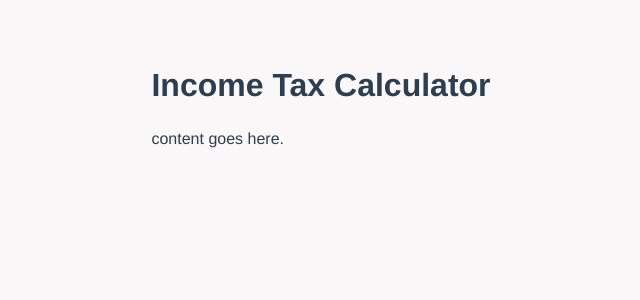
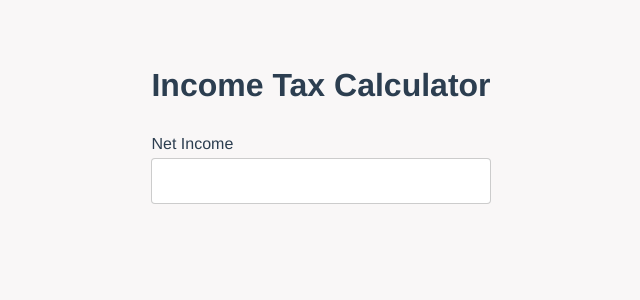
Before and after one commit to abahrisd/vue-questionnaire, a Vue app: page / in a window 1280 px wide. Shown: the top 300 px of the page, without its empty margins (319-959 px from the left). Built offline with nearby package versions, Linux system fonts and the light colour scheme.

Commit message:
add input field in form

```diff
--- a/package.json
+++ b/package.json
@@ -12,6 +12,7 @@
   },
   "dependencies": {
     "animate.css": "^3.7.0",
+    "vee-validate": "^2.1.7",
     "vue": "^2.5.2"
   },
   "devDependencies": {
--- a/src/App.vue
+++ b/src/App.vue
@@ -7,7 +7,7 @@
                     headline="Income Tax Calculator"
             >
                 <template>
-                    <span>content goes here.</span>
+                    <InputForm/>
                 </template>
             </Panel>
 
--- /dev/null
+++ b/src/components/Input.vue
@@ -0,0 +1,58 @@
+<template>
+    <div class="input-wrapper">
+        <label>{{label}}</label>
+        <input
+                class="input"
+                v-if="type==='input'"
+                @input="customInput($event.target.value)"
+                autocomplete="off"
+                type="text"
+        >
+        <transition name="alert-in"
+                    enter-active-class="animated flipInX"
+                    leave-active-class="animated flipOutX">
+            <p v-if="validationError" class="alert" >
+                {{ validationError }}
+            </p>
+        </transition>
+    </div>
+</template>
+
+<script>
+    import { Validator } from 'vee-validate';
+
+    const validator = new Validator();
+
+    export default {
+        name: 'Input',
+        props: {
+            type: String,
+            label: String,
+            validation: String,
+        },
+        data() {
+            return {
+                validationError: '',
+            };
+        },
+        methods: {
+            validate(value) {
+                return validator.verify(value, this.validation, {
+                    name: this.label,
+                });
+            },
+            async customInput(value) {
+                const { valid, errors } = await this.validate(value);
+                if (valid) {
+                    this.validationError = '';
+                    this.$emit('input', value);
+                } else {
+                    [this.validationError] = errors;
+                    this.$emit('input', '');
+                }
+            },
+        },
+    };
+</script>
+
+<style lang="scss" src="../assets/styles/Input.scss"/>
--- a/src/components/InputForm.vue
+++ b/src/components/InputForm.vue
@@ -1,11 +1,37 @@
-
 <template>
-
+    <form>
+        <Input
+                type="input"
+                label="Net Income"
+                validation="required|numeric"
+                v-model="inputs.incomeValue"
+                @input="input"
+        />
+    </form>
 </template>
 
 <script>
+    import Input from './Input.vue';
+
     export default {
         name: 'InputForm',
+        components: {
+            Input,
+        },
+        data() {
+            return {
+                inputs: {
+                    incomeValue: '',
+                },
+            };
+        },
+        methods: {
+            input(input) {
+                if (input.type === 'input') {
+                    this.incomeValue = input.value;
+                }
+            },
+        },
     };
 </script>
 
--- a/src/main.js
+++ b/src/main.js
@@ -1,4 +1,6 @@
 import Vue from 'vue';
+import VeeValidate from 'vee-validate';
+
 import App from './App.vue';
 
 Vue.config.productionTip = false;
@@ -8,3 +10,5 @@ new Vue({
     el: '#app',
     render: h => h(App),
 });
+
+Vue.use(VeeValidate);
```
